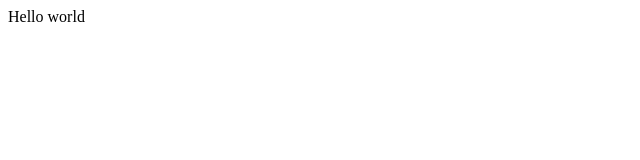
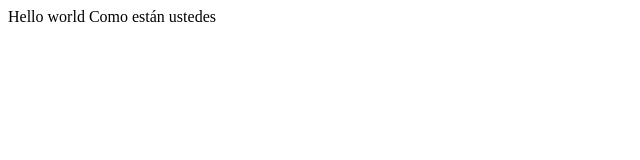
Before and after one commit to alcoesan/Hello-World, a plain HTML site: page index.html in a window 1280 px wide. Shown: the whole page, without its empty margins (0-640 px from the left). Drawn offline with Linux system fonts and the light colour scheme.

Commit message:
Update index.html
Añadir como están ustedes

```diff
--- a/index.html
+++ b/index.html
@@ -1,3 +1,4 @@
 <html>
 <body>
 Hello world
+Como están ustedes
```
